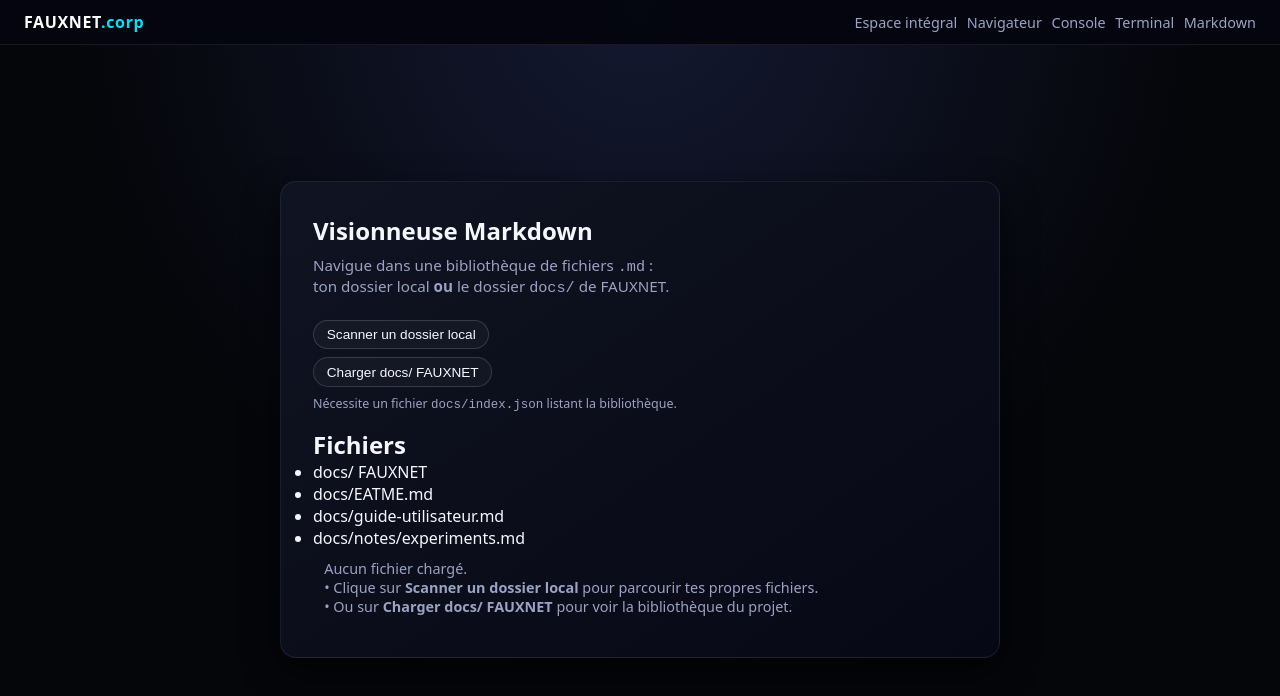
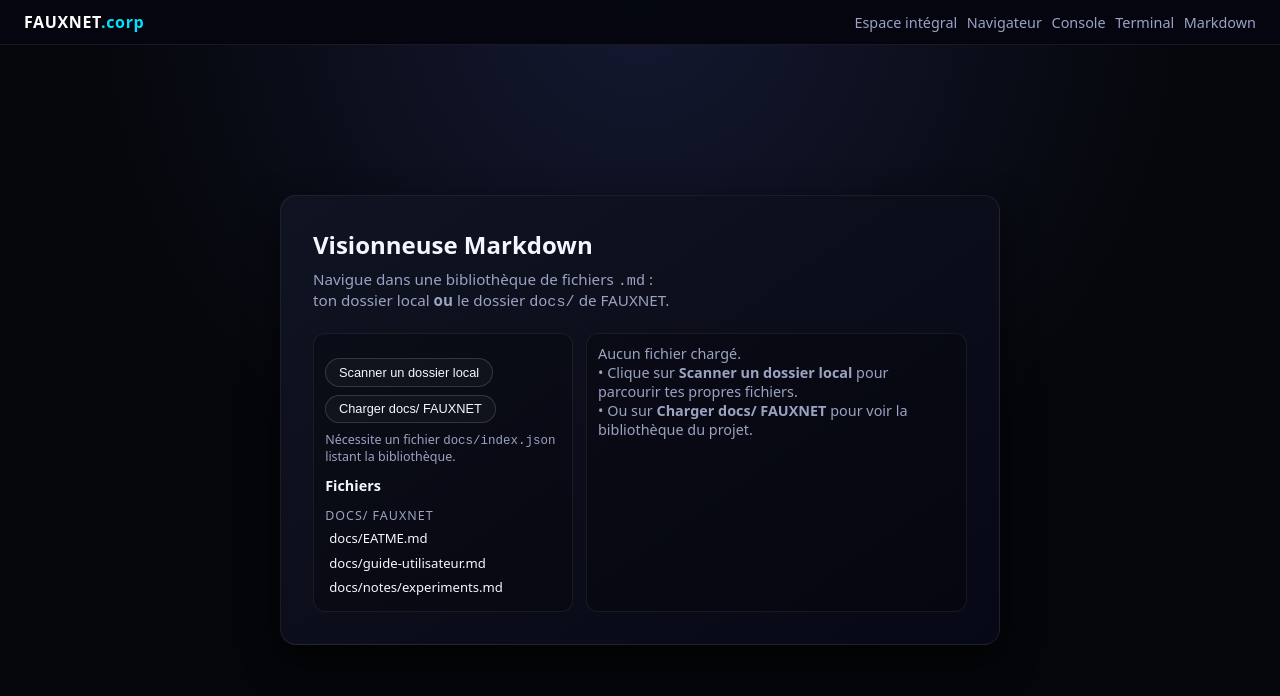
Before and after one commit to ouaisfieu/s, a plain HTML site: page fauxnet/milou/markdown-viewer.html in a window 1280 px wide. Both pictures are taken after a click on the button "Charger docs/ FAUXNET". Drawn offline with Linux system fonts and the light colour scheme.

Commit message:
Update style.css

```diff
--- a/fauxnet/milou/css/style.css
+++ b/fauxnet/milou/css/style.css
@@ -770,3 +770,126 @@ h1 {
 .md-viewer-empty {
   text-align: left;
 }
+
+
+
+
+
+
+
+/* ────────────── VISIONNEUSE MARKDOWN AVANCÉE ────────────── */
+
+.md-viewer-card {
+  width: 100%;
+}
+
+.md-viewer-layout {
+  display: flex;
+  flex-direction: column;
+  gap: 0.8rem;
+  margin-top: 0.6rem;
+}
+
+/* Sidebar */
+
+.md-viewer-sidebar {
+  background: rgba(0, 0, 0, 0.25);
+  border-radius: 12px;
+  border: 1px solid rgba(255, 255, 255, 0.07);
+  padding: 0.7rem;
+  font-size: 0.85rem;
+}
+
+.md-viewer-actions {
+  display: flex;
+  flex-direction: column;
+  gap: 0.5rem;
+  margin-bottom: 0.7rem;
+}
+
+.md-viewer-actions button {
+  border-radius: 999px;
+  border: 1px solid rgba(255, 255, 255, 0.15);
+  background: rgba(255, 255, 255, 0.03);
+  color: var(--text);
+  padding: 0.35rem 0.8rem;
+  font-size: 0.8rem;
+  cursor: pointer;
+}
+
+.md-viewer-actions button:hover {
+  background: rgba(255, 255, 255, 0.08);
+}
+
+.mdv-list-wrap h2 {
+  font-size: 0.9rem;
+  margin-bottom: 0.4rem;
+}
+
+.mdv-file-list {
+  list-style: none;
+  max-height: 220px;
+  overflow-y: auto;
+  padding: 0;
+  margin: 0;
+}
+
+.mdv-section-title {
+  font-size: 0.78rem;
+  text-transform: uppercase;
+  letter-spacing: 0.08em;
+  color: var(--muted);
+  margin-top: 0.35rem;
+  margin-bottom: 0.15rem;
+}
+
+.mdv-file-item {
+  padding: 0.2rem 0.25rem;
+  border-radius: 6px;
+  cursor: pointer;
+  font-size: 0.82rem;
+  color: var(--text);
+}
+
+.mdv-file-item:hover {
+  background: rgba(255, 255, 255, 0.07);
+}
+
+.mdv-empty {
+  font-size: 0.8rem;
+  color: var(--muted);
+}
+
+/* Zone de prévisualisation */
+
+.md-viewer-main {
+  background: rgba(0, 0, 0, 0.25);
+  border-radius: 12px;
+  border: 1px solid rgba(255, 255, 255, 0.07);
+  min-height: 180px;
+}
+
+.md-viewer-main .md-preview {
+  max-height: 380px;
+}
+
+/* Mobile-first : colonne */
+
+@media (min-width: 900px) {
+  .md-viewer-layout {
+    flex-direction: row;
+  }
+
+  .md-viewer-sidebar {
+    width: 260px;
+    flex-shrink: 0;
+  }
+
+  .md-viewer-main {
+    flex: 1;
+  }
+
+  .md-viewer-main .md-preview {
+    max-height: 480px;
+  }
+}
```
